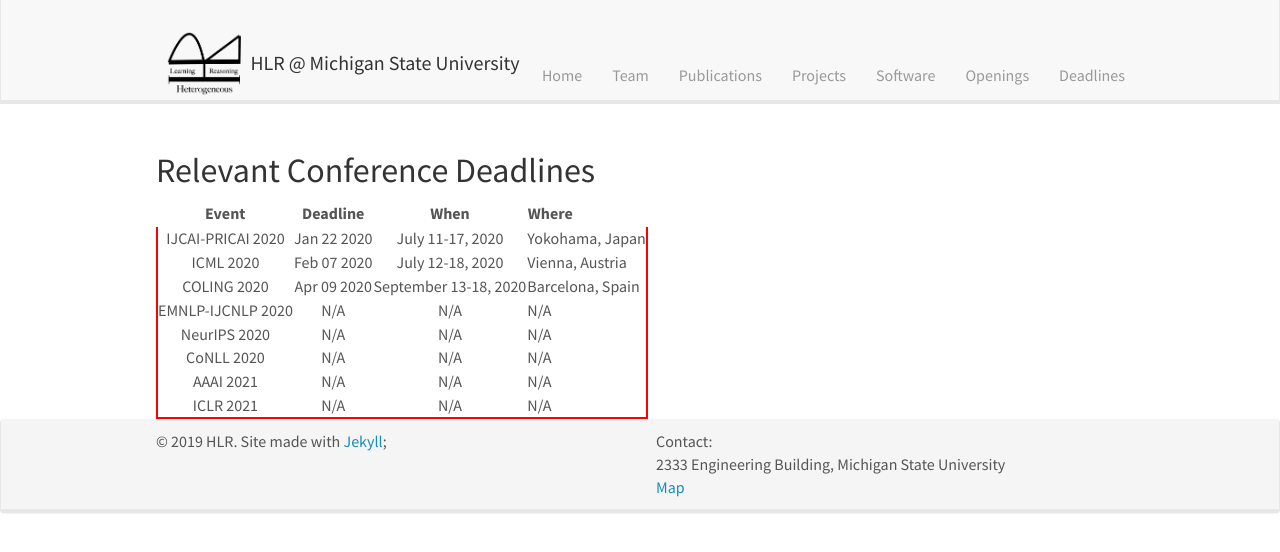
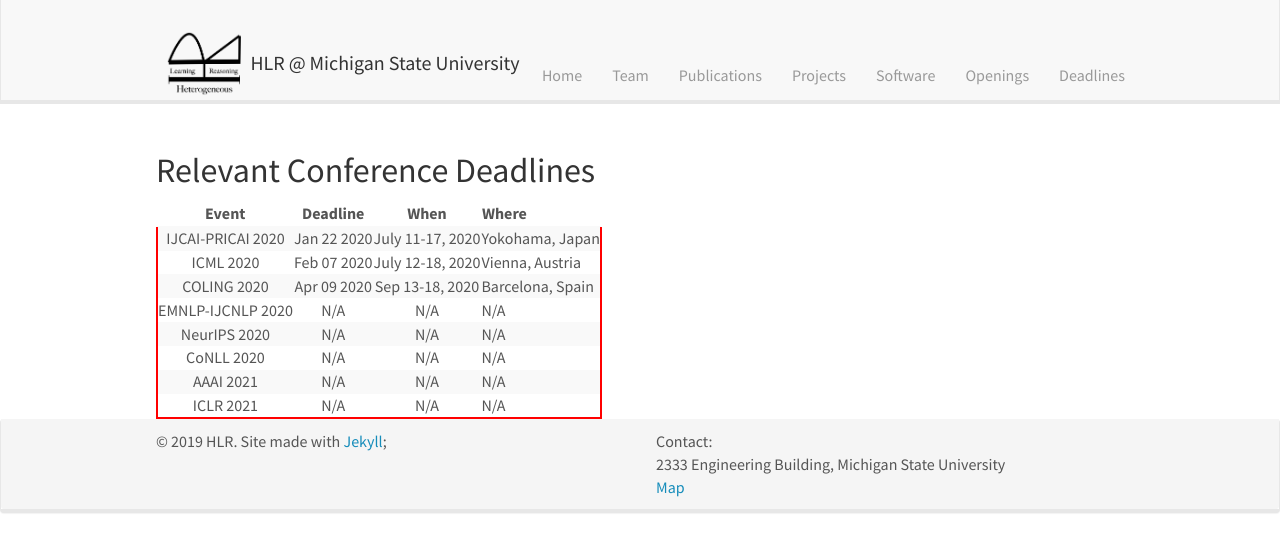
Before and after one commit to HLR/HLR.github.io, a Jekyll site: the page built from _pages/deadlines.md, in a window 1280 px wide. Shown: the top 552 px of the page. Built offline with Jekyll 4.4.1, drawn with Linux system fonts in a browser that asks for light colours; nearby versions of some CDN libraries.

Commit message:
Update deadlines.md
Add {:.table-striped}

```diff
--- a/_pages/deadlines.md
+++ b/_pages/deadlines.md
@@ -3,7 +3,7 @@ title: "HLR - Deadlines"
 layout: gridlay
 excerpt: "HLR - Deadlines"
 sitemap: false
-permalink: /deadlines
+permalink: /deadlines/
 ---
 
 
@@ -13,9 +13,10 @@ permalink: /deadlines
 |:-:|:-:|:-:|---|
 | IJCAI-PRICAI 2020  | Jan 22 2020  | July 11-17, 2020  | Yokohama, Japan  |
 | ICML 2020  | Feb 07 2020   | July 12-18, 2020  | Vienna, Austria  |
-| COLING 2020  |  Apr 09 2020  | September 13-18, 2020  | Barcelona, Spain  |
+| COLING 2020  |  Apr 09 2020  | Sep 13-18, 2020  | Barcelona, Spain  |
 | EMNLP-IJCNLP 2020  | N/A  | N/A  | N/A  |
 | NeurIPS 2020  | N/A  | N/A  | N/A  |
 | CoNLL 2020  | N/A  | N/A  | N/A  |
 | AAAI 2021  | N/A  | N/A  | N/A  |
 | ICLR 2021  | N/A  | N/A  | N/A  |
+{:.table-striped}
```
